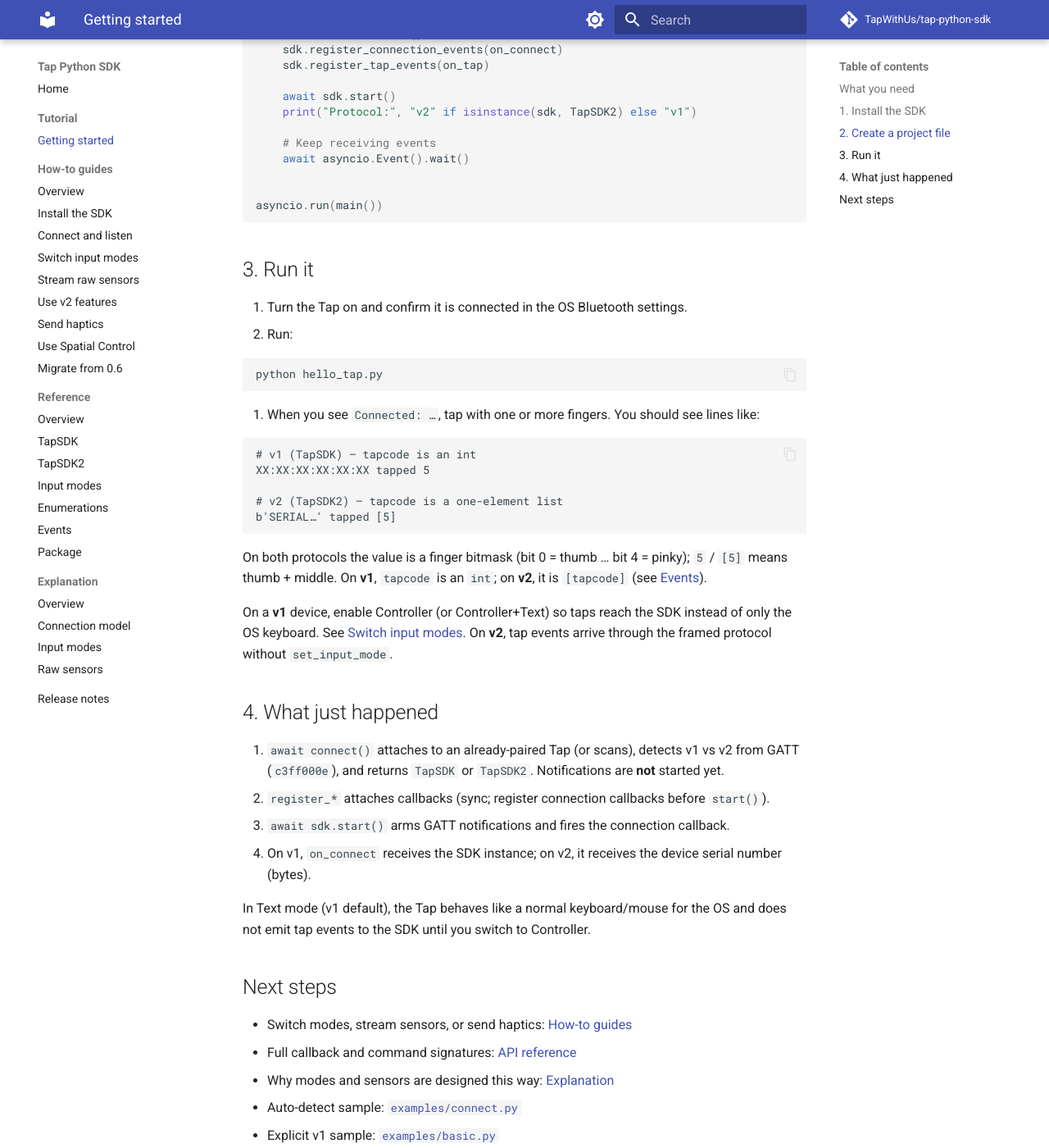
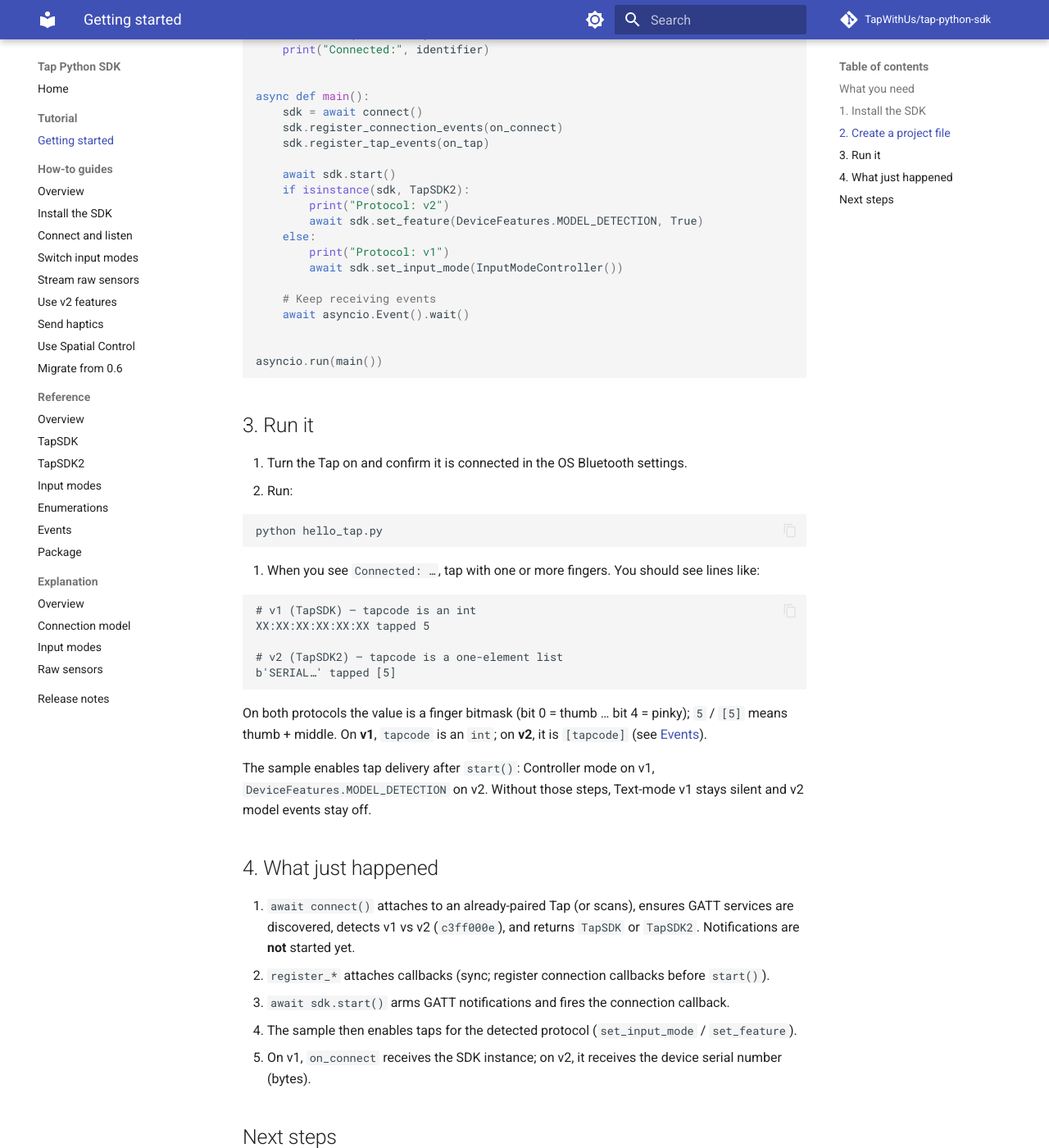
Before and after one commit to TapWithUs/tap-python-sdk, an MkDocs documentation site: the page built from docs/tutorial/getting-started.md, in a window 1280 px wide and 1400 px high, scrolled down 1040 px. Shown: the whole window at 82% size. Built offline with MkDocs 1.6.1 and Material for MkDocs 9.7.7, drawn with Linux system fonts in a browser that asks for light colours; comment, search, counter and statistics services are not loaded; the version menu is left out; some of the changed text lies outside the part shown.

Commit message:
fix: discover GATT services before protocol detect
Empty service caches no longer default connect() to v1. Docs: tutorial
enables v1/v2 tap delivery; Linux Bleak pin; haptics clamp 0–2550.

Co-authored-by: Cursor <cursoragent@cursor.com>

````diff
--- a/docs/tutorial/getting-started.md
+++ b/docs/tutorial/getting-started.md
@@ -28,7 +28,12 @@ Create `hello_tap.py`:
 
 ```python
 import asyncio
-from tapsdk import TapSDK2, connect
+from tapsdk import (
+    DeviceFeatures,
+    InputModeController,
+    TapSDK2,
+    connect,
+)
 
 
 def on_tap(identifier, tapcode):
@@ -45,7 +50,12 @@ async def main():
     sdk.register_tap_events(on_tap)
 
     await sdk.start()
-    print("Protocol:", "v2" if isinstance(sdk, TapSDK2) else "v1")
+    if isinstance(sdk, TapSDK2):
+        print("Protocol: v2")
+        await sdk.set_feature(DeviceFeatures.MODEL_DETECTION, True)
+    else:
+        print("Protocol: v1")
+        await sdk.set_input_mode(InputModeController())
 
     # Keep receiving events
     await asyncio.Event().wait()
@@ -75,16 +85,15 @@ b'SERIAL…' tapped [5]
 
 On both protocols the value is a finger bitmask (bit 0 = thumb … bit 4 = pinky); `5` / `[5]` means thumb + middle. On **v1**, `tapcode` is an `int`; on **v2**, it is `[tapcode]` (see [Events](../reference/events.md)).
 
-On a **v1** device, enable Controller (or Controller+Text) so taps reach the SDK instead of only the OS keyboard. See [Switch input modes](../how-to/switch-input-modes.md). On **v2**, tap events arrive through the framed protocol without `set_input_mode`.
+The sample enables tap delivery after `start()`: Controller mode on v1, `DeviceFeatures.MODEL_DETECTION` on v2. Without those steps, Text-mode v1 stays silent and v2 model events stay off.
 
 ## 4. What just happened
 
-1. `await connect()` attaches to an already-paired Tap (or scans), detects v1 vs v2 from GATT (`c3ff000e`), and returns `TapSDK` or `TapSDK2`. Notifications are **not** started yet.
+1. `await connect()` attaches to an already-paired Tap (or scans), ensures GATT services are discovered, detects v1 vs v2 (`c3ff000e`), and returns `TapSDK` or `TapSDK2`. Notifications are **not** started yet.
 2. `register_*` attaches callbacks (sync; register connection callbacks before `start()`).
 3. `await sdk.start()` arms GATT notifications and fires the connection callback.
-4. On v1, `on_connect` receives the SDK instance; on v2, it receives the device serial number (bytes).
-
-In Text mode (v1 default), the Tap behaves like a normal keyboard/mouse for the OS and does not emit tap events to the SDK until you switch to Controller.
+4. The sample then enables taps for the detected protocol (`set_input_mode` / `set_feature`).
+5. On v1, `on_connect` receives the SDK instance; on v2, it receives the device serial number (bytes).
 
 ## Next steps
 
--- a/tapsdk/__init__.py
+++ b/tapsdk/__init__.py
@@ -17,12 +17,13 @@ async def connect(address=None, **kwargs):
 
     Does not start notifications. Register callbacks, then ``await sdk.start()``.
     """
-    from tapsdk._detect import detect_protocol
+    from tapsdk._detect import detect_protocol, ensure_gatt_services
     from tapsdk._transport import connect_tap
     from tapsdk.tap import TapSDK
     from tapsdk.tap2 import TapSDK2
 
     client = await connect_tap(address=address)
+    await ensure_gatt_services(client)
     if detect_protocol(client) == "v2":
         return TapSDK2(client=client, **kwargs)
     return TapSDK(client=client, **kwargs)
````
Also changed, not shown: docs/explanation/connection-model.md (+1 -1 lines), docs/how-to/install.md (+1 -1 lines), docs/how-to/send-haptics.md (+1 -1 lines), docs/reference/package.md (+1 -1 lines), docs/release-notes.md (+2 -0 lines), 2 other files.
